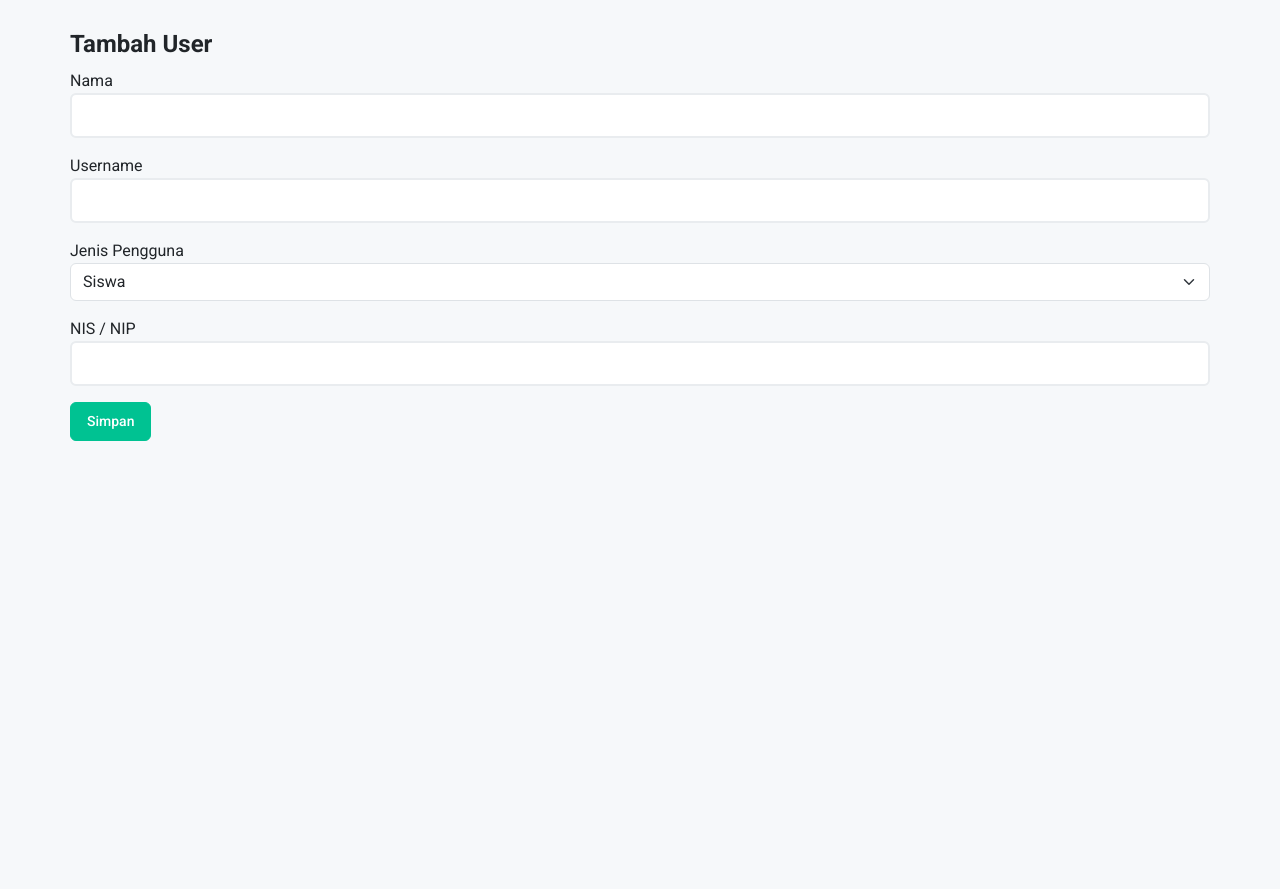
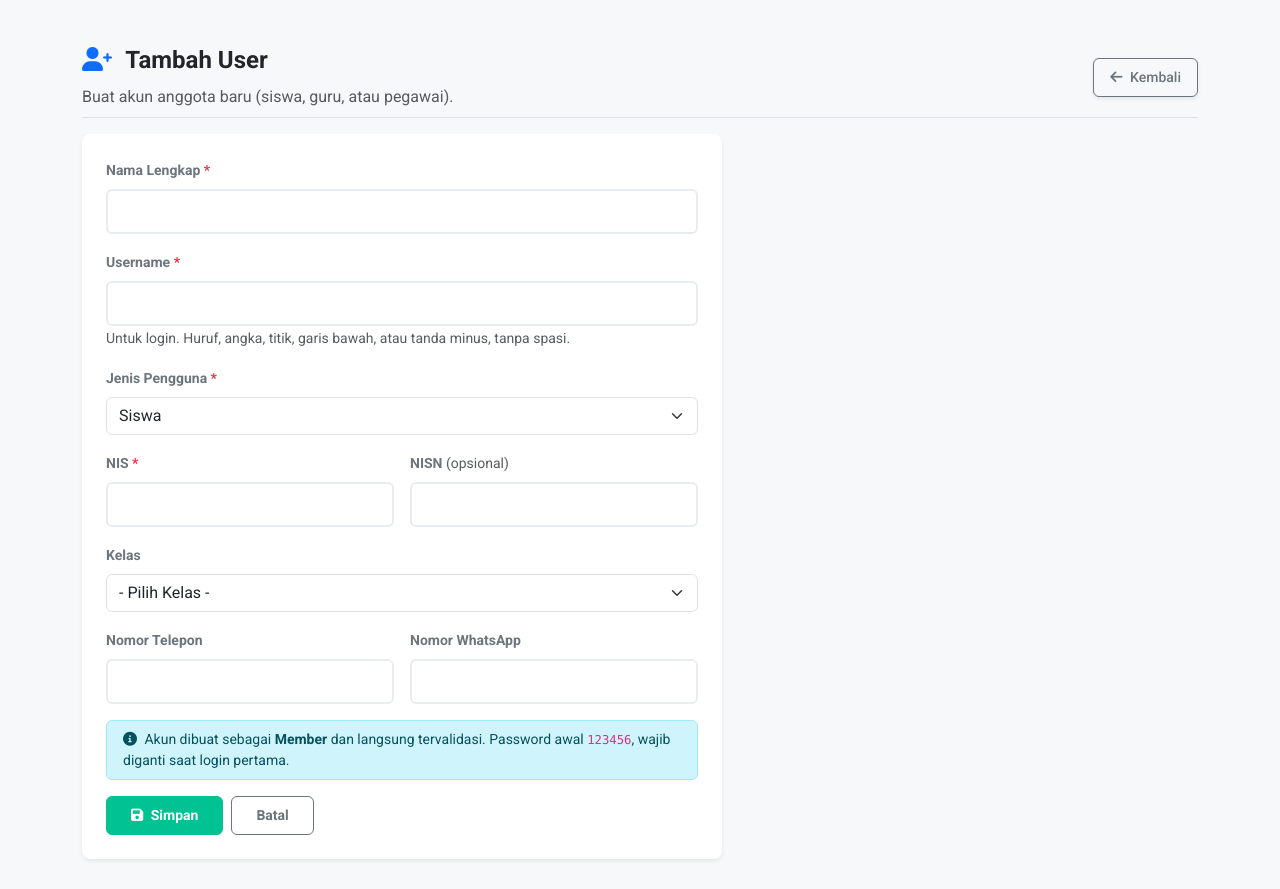
Before and after one commit to wismoyo07/perpus_ci4, a CodeIgniter 4 app: the page made by app/Views/users/create.php in a window 1280 px wide. Before the commit the page ends 441 px from the top, so only its background shows below. Run offline with PHP 8.4 and a stand-in for CodeIgniter, Linux system fonts and the light colour scheme; the template is opened without the code that fills it, so the values that code supplies are empty; some libraries are stand-ins or nearby versions.

Commit message:
Perbaiki form Tambah/Edit User (pesan error, isian lengkap, id tidak ditemukan), log buku lengkap, hapus route ganda

```diff
--- a/app/Config/Routes.php
+++ b/app/Config/Routes.php
@@ -201,11 +201,6 @@ $routes->group('staff', [
 
 });
 
-// RESET PASSWORD STAFF SIDE
-$routes->post('users/reset-password/(:num)', 'Users::resetPassword', [
-    'filter' => ['auth','role:staff']
-]);
-
 // ROUTE LOG ACTIVITY
 $routes->get('activity-logs', 'ActivityLogs::index', [
     'filter' => ['auth','role:admin']
--- /dev/null
+++ b/app/Views/users/_create_form.php
@@ -0,0 +1,96 @@
+<?php
+// Nilai isian: input lama setelah validasi gagal, selalu di-escape sekali.
+$val   = static fn (string $key, string $default = '') => esc((string) (old($key, null, false) ?? $default));
+$jenis = (string) (old('jenis_pengguna', null, false) ?? 'siswa');
+$kelas = (string) (old('class', null, false) ?? '');
+?>
+<?php if (session()->getFlashdata('errors')): ?>
+    <div class="alert alert-danger" role="alert">
+        <i class="fa-solid fa-circle-exclamation me-2"></i>Periksa kembali isian berikut:
+        <ul class="mb-0 mt-1">
+            <?php foreach ((array) session()->getFlashdata('errors') as $e): ?>
+                <li><?= esc($e) ?></li>
+            <?php endforeach; ?>
+        </ul>
+    </div>
+<?php endif; ?>
+
+<form method="post" action="/users/store">
+    <?= csrf_field() ?>
+
+    <div class="mb-3">
+        <label for="name" class="form-label small fw-bold text-secondary">Nama Lengkap <span class="text-danger">*</span></label>
+        <input type="text" name="name" id="name" class="form-control" maxlength="100" required value="<?= $val('name') ?>">
+    </div>
+
+    <div class="mb-3">
+        <label for="username" class="form-label small fw-bold text-secondary">Username <span class="text-danger">*</span></label>
+        <input type="text" name="username" id="username" class="form-control" minlength="4" maxlength="50" required value="<?= $val('username') ?>">
+        <small class="text-muted">Untuk login. Huruf, angka, titik, garis bawah, atau tanda minus, tanpa spasi.</small>
+    </div>
+
+    <div class="mb-3">
+        <label for="jenis_pengguna" class="form-label small fw-bold text-secondary">Jenis Pengguna <span class="text-danger">*</span></label>
+        <select name="jenis_pengguna" id="jenis_pengguna" class="form-select" required>
+            <?php foreach (['siswa' => 'Siswa', 'guru' => 'Guru', 'pegawai' => 'Pegawai'] as $v => $label): ?>
+                <option value="<?= $v ?>" <?= $jenis === $v ? 'selected' : '' ?>><?= $label ?></option>
+            <?php endforeach; ?>
+        </select>
+    </div>
+
+    <div class="row g-3 mb-3">
+        <div class="col-md-6">
+            <label for="member_code" class="form-label small fw-bold text-secondary"><span class="lbl-siswa">NIS</span><span class="lbl-pegawai">NIP / Kode Pegawai</span> <span class="text-danger">*</span></label>
+            <input type="text" name="member_code" id="member_code" class="form-control" maxlength="50" required value="<?= $val('member_code') ?>">
+        </div>
+        <div class="col-md-6">
+            <label for="member_code_nation" class="form-label small fw-bold text-secondary"><span class="lbl-siswa">NISN</span><span class="lbl-pegawai">NUPTK</span> <span class="text-muted fw-normal">(opsional)</span></label>
+            <input type="text" name="member_code_nation" id="member_code_nation" class="form-control" maxlength="50" value="<?= $val('member_code_nation') ?>">
+        </div>
+    </div>
+
+    <div class="mb-3" id="kelasGroup">
+        <label for="class" class="form-label small fw-bold text-secondary">Kelas</label>
+        <select name="class" id="class" class="form-select">
+            <option value="">- Pilih Kelas -</option>
+            <?php foreach ($list_kelas ?? [] as $k): ?>
+                <option value="<?= esc($k['class_name']) ?>" <?= $k['class_name'] === $kelas ? 'selected' : '' ?>><?= esc($k['class_name']) ?></option>
+            <?php endforeach; ?>
+        </select>
+    </div>
+
+    <div class="row g-3 mb-3">
+        <div class="col-md-6">
+            <label for="phone" class="form-label small fw-bold text-secondary">Nomor Telepon</label>
+            <input type="text" name="phone" id="phone" class="form-control" maxlength="20" value="<?= $val('phone') ?>">
+        </div>
+        <div class="col-md-6">
+            <label for="whatsapp" class="form-label small fw-bold text-secondary">Nomor WhatsApp</label>
+            <input type="text" name="whatsapp" id="whatsapp" class="form-control" maxlength="20" value="<?= $val('whatsapp') ?>">
+        </div>
+    </div>
+
+    <div class="alert alert-info small py-2">
+        <i class="fa-solid fa-circle-info me-1"></i>
+        Akun dibuat sebagai <b>Member</b> dan langsung tervalidasi. Password awal <code>123456</code>, wajib diganti saat login pertama.
+    </div>
+
+    <div class="d-flex gap-2">
+        <button type="submit" class="btn btn-primary px-4 fw-bold"><i class="fa-solid fa-floppy-disk me-1"></i> Simpan</button>
+        <a href="/users" class="btn btn-outline-secondary px-4 fw-semibold">Batal</a>
+    </div>
+</form>
+
+<script>
+document.addEventListener('DOMContentLoaded', function () {
+    const jenis = document.getElementById('jenis_pengguna');
+    function sync() {
+        const siswa = jenis.value === 'siswa';
+        document.getElementById('kelasGroup').classList.toggle('d-none', !siswa);
+        document.querySelectorAll('.lbl-siswa').forEach(e => e.classList.toggle('d-none', !siswa));
+        document.querySelectorAll('.lbl-pegawai').forEach(e => e.classList.toggle('d-none', siswa));
+    }
+    jenis.addEventListener('change', sync);
+    sync();
+});
+</script>
--- a/app/Views/users/create.php
+++ b/app/Views/users/create.php
@@ -1,44 +1,22 @@
 <?= $this->extend('layout/main') ?>
 <?= $this->section('content') ?>
 
-<h4>Tambah User</h4>
+<div class="container-fluid">
+    <div class="d-flex justify-content-between flex-wrap flex-md-nowrap align-items-center pt-3 pb-2 mb-3 border-bottom">
+        <div>
+            <h4 class="text-dark fw-bold"><i class="fa-solid fa-user-plus text-primary me-2"></i> Tambah User</h4>
+            <p class="text-muted mb-0">Buat akun anggota baru (siswa, guru, atau pegawai).</p>
+        </div>
+        <a href="/users" class="btn btn-outline-secondary shadow-sm">
+            <i class="fa-solid fa-arrow-left me-1"></i> Kembali
+        </a>
+    </div>
 
-<form method="post" action="/users/store">
-
-<?= csrf_field() ?>
-
-<div class="mb-3">
-    <label>Nama</label>
-    <input type="text" name="name"
-           class="form-control" required>
+    <div class="card shadow-sm border-0 rounded-3 overflow-hidden" style="max-width: 640px;">
+        <div class="card-body p-4">
+            <?= $this->include('users/_create_form') ?>
+        </div>
+    </div>
 </div>
 
-<div class="mb-3">
-    <label>Username</label>
-    <input type="text" name="username"
-           class="form-control" required>
-</div>
-
-<div class="mb-3">
-    <label>Jenis Pengguna</label>
-    <select name="jenis_pengguna"
-            class="form-select" required>
-        <option value="siswa">Siswa</option>
-        <option value="guru">Guru</option>
-        <option value="pegawai">Pegawai</option>
-    </select>
-</div>
-
-<div class="mb-3">
-    <label>NIS / NIP</label>
-    <input type="text" name="member_code"
-           class="form-control" required>
-</div>
-
-<button class="btn btn-primary">
-    Simpan
-</button>
-
-</form>
-
 <?= $this->endSection() ?>
```
Also changed, not shown: app/Controllers/Users.php (+112 -28 lines), app/Services/BookService.php (+6 -23 lines), app/Views/users/edit.php (+14 -3 lines), tests/unit/FormTambahUserTest.php (added, +50 -0 lines).
